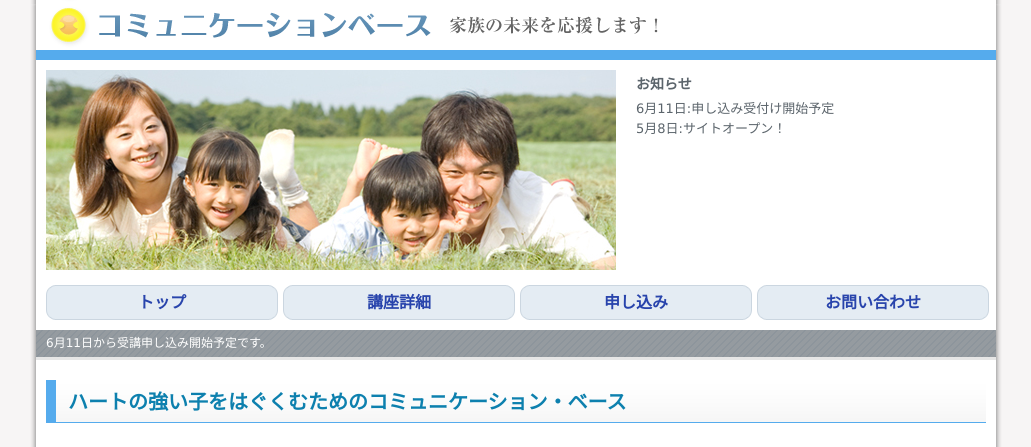
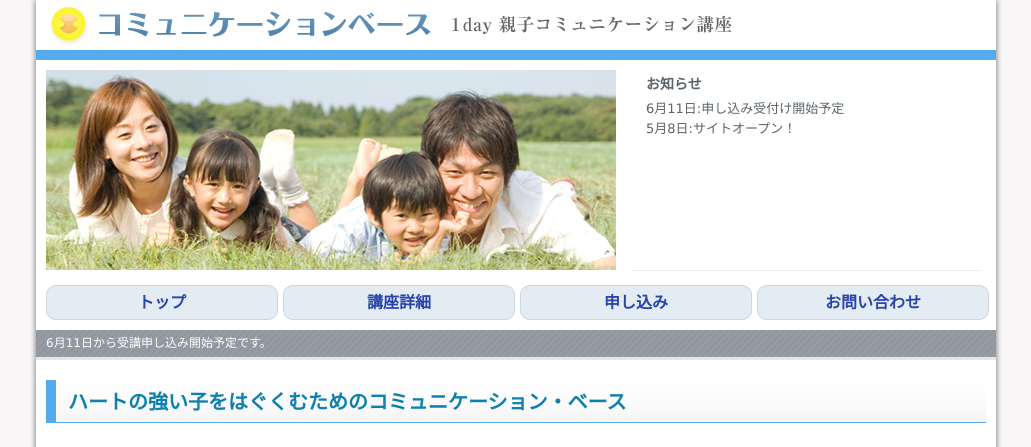
Before and after one commit to komagata/nitohen-sankakukei, a PHP site: page /index.php in a window 1280 px wide. Shown: the top 447 px of the page, without its empty margins (124-1155 px from the left). Run offline with PHP 8.4, Linux system fonts and the light colour scheme.

Commit message:
サブタイトル変更

```diff
--- a/public/stylesheets/base.css
+++ b/public/stylesheets/base.css
@@ -16,9 +16,8 @@
 	display: block;
 	height: 50px;
 	text-indent: -9999px;
-		background-image: url(../images/header_section.gif);
-		background-repeat: no-repeat;
-		background-position: center top;
+	background-repeat: no-repeat;
+	background-position: center top;
 	}
 
 	h2 {
@@ -59,6 +58,12 @@
 	margin-right: auto;
 	margin-bottom: 0;
 	margin-left: auto;
+	background-image: url(../images/header.jpg);
+	background-repeat: no-repeat;
+	}
+	#index #header {
+	background-image: url(../images/header_top.jpg);
+	background-repeat: no-repeat;
 	}
 	#menu {
 	margin: 0;
@@ -98,7 +103,6 @@
 	}
 
 	#main ul {
-	  margin: 1em 1.5em;
 	  list-style: square;
 	}
 
@@ -144,12 +148,12 @@
 	margin-right: auto;
 	margin-bottom: 0px;
 	margin-left: auto;
-	background-image: url(../images/top_eye_catch.jpg);
 	padding-top: 10px;
 	padding-right: 0px;
 	padding-bottom: 10px;
 	padding-left: 0px;
 	clear: both;
+	background-image: none;
 	}
 
 	#main .profile .data {
@@ -191,7 +195,7 @@
 	width: 350px;
 	height: 140px;
 	padding-top: 0px;
-	padding-right: 10px;
+	padding-right: 0px;
 	padding-bottom: 10px;
 	padding-left: 10px;
 	font-size: 13px;
@@ -307,7 +311,7 @@
 	}
 	#header div.attention {
 	color: #FFFFFF;
-	padding-right: 10px;
+	padding-right: 0px;
 	padding-left: 10px;
 	padding-top: 4px;
 	padding-bottom: 4px;
```
Also changed, not shown: public/images/header.jpg (added), public/images/header_top.jpg (added).
